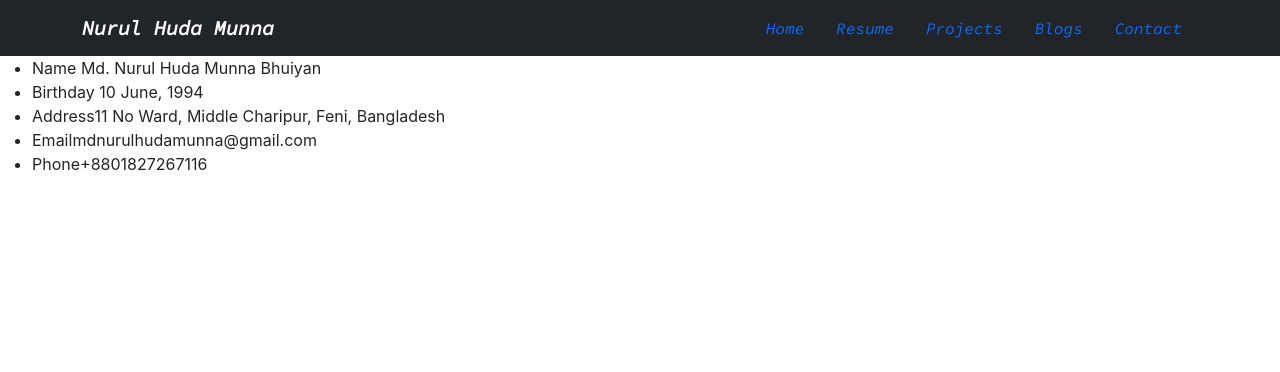
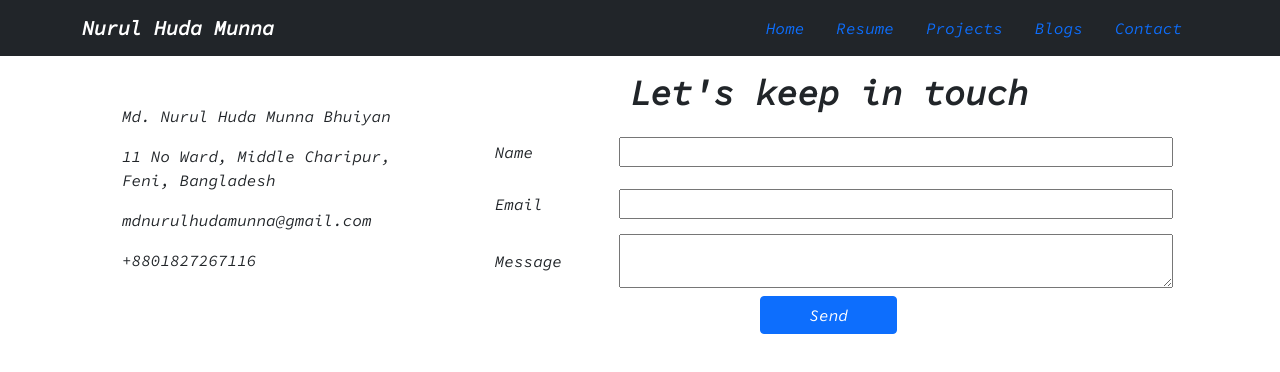
Before and after one commit to nhmunna/my-portfolio-with-react, a React (Create React App) app: page /contact in a window 1280 px wide. Shown: the top 372 px of the page. Built offline with nearby package versions, Linux system fonts and the light colour scheme; a web font is replaced by a local one.

Commit message:
contact part ended

```diff
--- a/package.json
+++ b/package.json
@@ -7,6 +7,7 @@
     "@testing-library/react": "^11.1.0",
     "@testing-library/user-event": "^12.1.10",
     "bootstrap": "^5.1.3",
+    "emailjs-com": "^3.2.0",
     "react": "^17.0.2",
     "react-bootstrap": "^2.0.3",
     "react-dom": "^17.0.2",
--- a/src/components/Banner/Banner.js
+++ b/src/components/Banner/Banner.js
@@ -22,10 +22,10 @@ const Banner = () => {
                     </div>
                     <div>
                         <p className="text-white">
-                            Having a passion for web development, therefore, I have been working with JavaScript,
+                            Though I have completed my M.Sc. in Mathematics, I have a passion for web development. Therefore, I have been working with JavaScript,
                             HTML,
                             CSS,
-                            React, Bootstrap, Material UI, MongoDB, Node.js, Firebase.
+                            React, Bootstrap, Material UI, MongoDB, Node.js, Firebase and continuously learning other technologies.
                         </p>
                     </div>
                 </div>
--- /dev/null
+++ b/src/components/Contact/Contact.css
@@ -0,0 +1,15 @@
+.form-heading {
+    font-family: 'Source Code Pro', monospace;
+    font-size: 35px;
+    font-weight: 700;
+}
+
+.contact {
+    font-family: 'Source Code Pro', monospace;
+}
+
+.contact form label {
+    margin-right: 60px;
+    padding: 10px;
+    width: 10%;
+}
--- a/src/components/Contact/Contact.js
+++ b/src/components/Contact/Contact.js
@@ -1,20 +1,52 @@
-import React from 'react';
+import React, { useRef } from 'react';
+import emailjs from 'emailjs-com';
+import { Button } from 'react-bootstrap';
+import './Contact.css';
 
 const Contact = () => {
+    const form = useRef();
+
+    const sendEmail = (e) => {
+        e.preventDefault();
+
+        emailjs.sendForm('service_0x5v99f', 'template_lzt8at9', form.current, 'user_YbARDRMsgJ2roEHScd4Co')
+            .then((result) => {
+                console.log(result.text);
+            }, (error) => {
+                console.log(error.text);
+            });
+        form.current.reset();
+    };
     return (
-        <div>
-            <div class="col">
-                <ul class="personal-info">
-                    <li><label for="">Name</label><span> Md. Nurul Huda Munna Bhuiyan</span></li>
-                    <li><label for="">Birthday</label><span> 10 June, 1994</span></li>
-                    <li><label for="">Address</label><span>11 No Ward, Middle Charipur, Feni,
-                        Bangladesh</span>
-                    </li>
-                    <li><label for="">Email</label><span class="word-wrap">
-                        mdnurulhudamunna@gmail.com</span>
-                    </li>
-                    <li><label for="">Phone</label><span>+8801827267116</span></li>
-                </ul>
+        <div className="container contact">
+            <div className='row gx-3'>
+                <div className='col-lg-4 col-md-6 col-sm-12 p-5'>
+                    <p>Md. Nurul Huda Munna Bhuiyan</p>
+                    <p>11 No Ward, Middle Charipur, Feni, Bangladesh</p>
+                    <p>mdnurulhudamunna@gmail.com</p>
+                    <p>+8801827267116</p>
+                </div>
+                <div className='col-lg-8 col-md-6 col-sm-12'>
+                    <h3 className='d-flex flex-row my-3 justify-content-center align-items-center form-heading'>Let's keep in touch</h3>
+                    <form ref={form} onSubmit={sendEmail}>
+                        <div className='d-flex flex-row my-2 justify-content-center align-items-center'>
+                            <label >Name</label>
+                            <input className='w-75' type="text" name="from_name" />
+                        </div>
+                        <div className='d-flex flex-row my-2 justify-content-center align-items-center'>
+                            <label >Email</label>
+                            <input className='w-75' type="email" name="to_name" />
+                        </div>
+                        <div className='d-flex flex-row my-2 justify-content-center align-items-center'>
+                            <label >Message</label>
+                            <textarea className='w-75' name="message" />
+                        </div>
+                        <div className='d-flex flex-row my-2 justify-content-center align-items-center' >
+                            <Button variant="primary px-5" type="submit" >Send</Button>
+                        </div>
+                        {/* <input type="submit" value="Send" /> */}
+                    </form>
+                </div>
             </div>
         </div>
     );
--- a/src/components/Footer/Footer.css
+++ b/src/components/Footer/Footer.css
@@ -1,11 +1,20 @@
 .footer {
-    margin-top: 100px;
+    margin-top: 40px;
     /* height: auto; */
     /* width: 100%; */
-    box-shadow: rgba(14, 30, 37, 0.12) 0px 2px 4px 0px, rgba(14, 30, 37, 0.32) 0px 2px 16px 0px;
+    /* box-shadow: rgba(14, 30, 37, 0.12) 0px 2px 4px 0px, rgba(14, 30, 37, 0.32) 0px 2px 16px 0px; */
 }
 
 .footer-heading {
-    font-size: 35px;
+    font-size: 25px;
     font-family: 'Corinthia', cursive;
 }
+
+.social-icons {
+    margin-top: -15px;
+}
+
+.social-icons a i {
+    width: 5px;
+    color: black;
+}
--- a/src/components/Footer/Footer.js
+++ b/src/components/Footer/Footer.js
@@ -3,11 +3,11 @@ import './Footer.css';
 
 const Footer = () => {
     return (
-        <div className="d-flex flex-column justify-content-center align-items-center bg-dark text-white footer">
+        <div className="d-flex flex-column justify-content-center align-items-center  footer">
             <div>
                 <h2 className='footer-heading'>nhmunna &copy; 2021</h2>
             </div>
-            <div>
+            <div className='social-icons'>
                 <a className='px-2' rel='noreferrer' target="_blank" href="https://www.facebook.com/nurulhuda.munna/"><i class="fab fa-facebook"></i></a>
                 <a className='px-2' rel='noreferrer' target="_blank" href="https://twitter.com/NHMunna15"><i class="fab fa-twitter"></i></a>
                 <a className='px-2' rel='noreferrer' target="_blank" href="https://www.linkedin.com/in/nurul-huda-munna/"><i class="fab fa-linkedin-in"></i></a>
--- a/src/components/Resume/Resume.js
+++ b/src/components/Resume/Resume.js
@@ -10,7 +10,7 @@ const Resume = () => {
                 <h2 className='resume-heading'>Do you want to see my RESUME?</h2>
             </div>
             <div>
-                <a href={resume} download><Button variant="success px-5">Download</Button></a>
+                <a href={resume} download><Button variant="warning px-5">Download</Button></a>
             </div>
         </div>
     );
```
Also changed, not shown: 1 other file (tests, documents, lock files or other folders).
